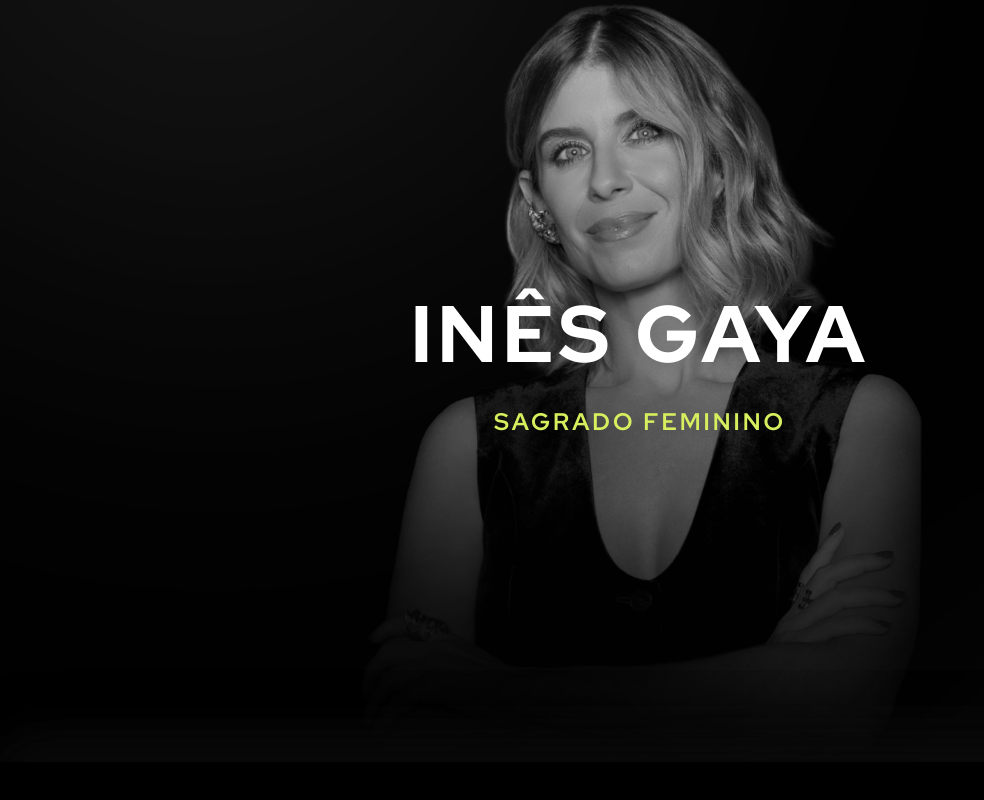
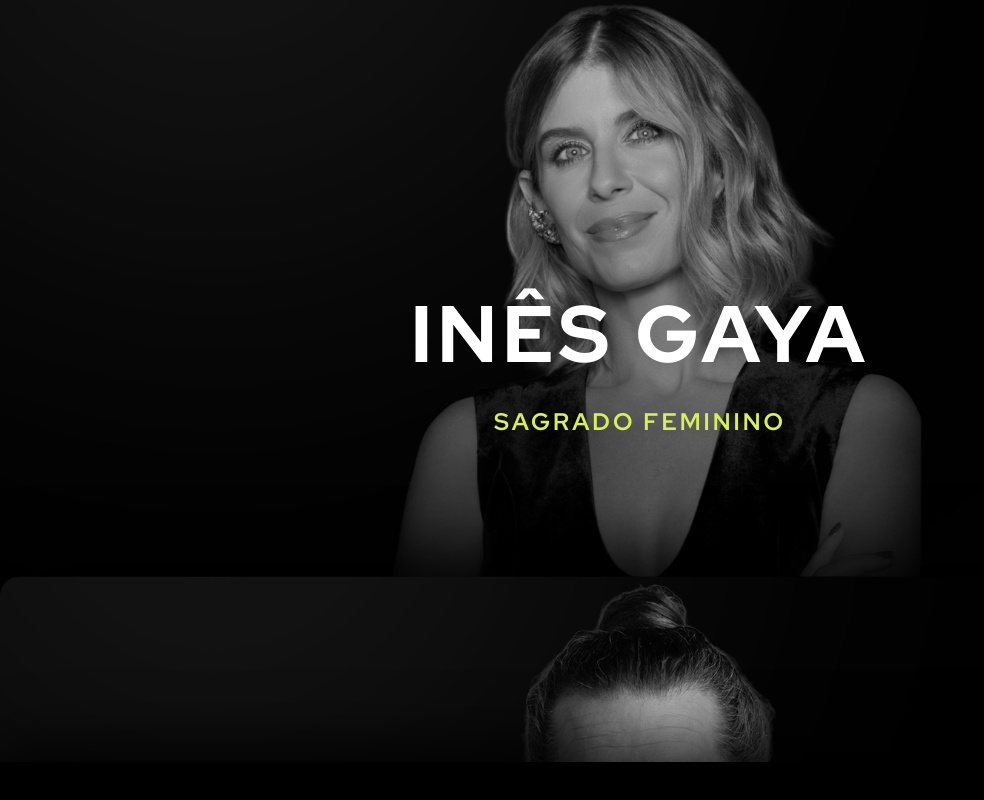
Before and after one commit to Floakz/syena-web, a React (Vite) app: page / in a window 1280 px wide. Shown: the part 1438-2238 px from the top of the page, without its empty margins (0-984 px from the left). Built offline with nearby package versions, Linux system fonts and the light colour scheme.

Commit message:
Scroll
-Change animation to be scrollable

```diff
--- a/src/pages/homepage/homepage.jsx
+++ b/src/pages/homepage/homepage.jsx
@@ -1,4 +1,4 @@
-import { useEffect, useRef, useState } from 'react'
+import { useEffect, useRef } from 'react'
 import styles from './homepage.module.css'
 import FAQ from '../../components/FAQ/FAQ'
 
@@ -22,7 +22,8 @@ export default function Homepage() {
     }, [])
 
     const sectionRef = useRef(null)
-    const [activeCards, setActiveCards] = useState([false, false, false, false])
+    const cardRefs = useRef([])
+    const serviceRefs = useRef([])
 
     useEffect(() => {
         const handleScroll = () => {
@@ -33,15 +34,32 @@ export default function Homepage() {
             const sectionHeight = sectionRef.current.offsetHeight - window.innerHeight
             const progress = Math.max(0, Math.min(1, scrolled / sectionHeight))
 
-            setActiveCards([
-                progress > 0,
-                progress > 0.33,
-                progress > 0.66,
-                progress > 0.95,
-            ])
+            cardRefs.current.forEach((el, i) => {
+                if (!el) return
+                const start = i / 4
+                const end = (i + 1) / 4
+                const p = Math.max(0, Math.min(1, (progress - start) / (end - start)))
+                // Card 0 starts with its top edge 150px from the viewport bottom
+                const startY = i === 0
+                    ? (window.innerHeight - 150) / window.innerHeight * 100
+                    : 100
+                el.style.transform = `translateY(${startY * (1 - p)}%)`
+            })
+
+            // Show services once card 4 is more than halfway in
+            const card4p = Math.max(0, Math.min(1, (progress - 0.75) / 0.25))
+            serviceRefs.current.forEach((el) => {
+                if (!el) return
+                if (card4p > 0.5) {
+                    el.classList.add(styles.singleServiceVisible)
+                } else {
+                    el.classList.remove(styles.singleServiceVisible)
+                }
+            })
         }
 
-        window.addEventListener('scroll', handleScroll)
+        window.addEventListener('scroll', handleScroll, { passive: true })
+        handleScroll()
         return () => window.removeEventListener('scroll', handleScroll)
     }, [])
 
@@ -50,20 +68,10 @@ export default function Homepage() {
             <div className={styles.homeHeader}>
                 <div className={styles.navBar}>
                     <img className={styles.syenaLogo} src="/assets/Logo-nome-branco.webp" alt="syena-logo" />
-                    {/* <div>
-                        <span>SOBRE</span>
-                        <span>CLIENTES</span>
-                        <span>CAPS</span>
-                        <span>MAIS</span>
-                    </div> */}
                 </div>
-
 
                 <div>
                     <h1 className={styles.title}>DAMOS ASAS às maiores referências nacionais</h1>
-
-                    {/* <h1 className={styles.title}>DAMOS <br /> ASAS</h1>
-                    <span className={styles.subTitle}>às maiores referências nacionais</span> */}
                     <a
                         href="https://form.syenadigital.com/"
                         target="_blank"
@@ -80,21 +88,16 @@ export default function Homepage() {
                         <span className={styles.tag}>LANÇAMENTOS</span>
                         <span className={styles.tag}>MARCAS PESSOAIS</span>
                         <span className={styles.tag}>INFOPRODUTOS</span>
-
                     </div>
                 </div>
             </div>
 
-
             <div className={styles.massiveTitleWrapper}>
-
                 <span className={styles.runningText}>
                     A Syena nasceu da convicção de que a presença digital não é um luxo é uma necessidade.
                     <br /><br />
                     Somos uma agência criativa especializada em branding, design e estratégia digital, com foco em marcas que querem destacar-se num mercado cada vez mais competitivo. Trabalhamos com fundadores, empresas e criadores que recusam ser mais um entre muitos.
-
                 </span>
-
 
                 <span className={styles.massiveTitle}>
                     MARCAS COM ESSÊNCIA
@@ -106,55 +109,44 @@ export default function Homepage() {
                     <span ref={(el) => (statsRef.current[2] = el)} className={styles.stat}>Top 5% PME's</span>
                 </div>
 
-                <div className={styles.container}>
-                    <div className={styles.clientsTitle}>Algumas marcas <br /> que impulsionamos.</div>
-                </div>
-
             </div>
 
             <div ref={sectionRef} className={styles.portfolioSection}>
                 <div className={styles.portfolioSticky}>
-                    <div className={`${styles.client} ${styles.client1} ${activeCards[0] ? styles.clientActive : ''}`} >
+
+                    <div className={styles.container}>
+                        <div className={styles.clientsTitle}>Algumas marcas <br /> que impulsionamos.</div>
+                    </div>
+                    <div ref={(el) => (cardRefs.current[0] = el)} className={`${styles.client} ${styles.client1}`}>
                         <span className={styles.clientName}>JORGE COUTINHO</span>
                         <span className={`${styles.clientActivity} ${styles.jorgeActivity}`}>
                             COACH MOTIVATIONAL
                         </span>
-
                     </div>
 
-
-
-                    <div className={`${styles.client} ${styles.client2} ${activeCards[1] ? styles.clientActive : ''}`} >
-
+                    <div ref={(el) => (cardRefs.current[1] = el)} className={`${styles.client} ${styles.client2}`}>
                         <span className={styles.clientName}>INÊS GAYA</span>
                         <span className={`${styles.clientActivity} ${styles.inesActivity}`}>
                             SAGRADO FEMININO
                         </span>
-
                     </div>
 
-                    <div className={`${styles.client} ${styles.client3} ${activeCards[2] ? styles.clientActive : ''}`} >
+                    <div ref={(el) => (cardRefs.current[2] = el)} className={`${styles.client} ${styles.client3}`}>
                         <span className={styles.clientName}>RUI ESTRELA</span>
                         <span className={`${styles.clientActivity} ${styles.ruiActivity}`}>
                             FILHOS DO SOL
                         </span>
                     </div>
 
-                    <div className={`${styles.client} ${styles.client4} ${activeCards[3] ? styles.clientActive : ''}`} >
-
+                    <div ref={(el) => (cardRefs.current[3] = el)} className={`${styles.client} ${styles.client4}`}>
                         <div className={styles.services}>
-                            {['BRANDING', 'LANÇAMENTOS', 'SOCIALS', 'CONSULTORIA', 'FORMAÇÃO'].map((s) => (
-                                <span key={s} className={`${styles.singleService} ${activeCards[3] ? styles.singleServiceVisible : ''}`}>{s}</span>
+                            {['BRANDING', 'LANÇAMENTOS', 'SOCIALS', 'CONSULTORIA', 'FORMAÇÃO'].map((s, i) => (
+                                <span key={s} ref={(el) => (serviceRefs.current[i] = el)} className={styles.singleService}>{s}</span>
                             ))}
                         </div>
-
-
-
                     </div>
                 </div>
             </div>
-
-            {/* ── Add new sections below here — they scroll normally ── */}
 
             <section className={styles.section}>
                 <FAQ />
@@ -164,9 +156,6 @@ export default function Homepage() {
                 <img className={styles.syenaLogo} src="/assets/Logo-nome-branco.webp" alt="syena-logo" />
                 <p>2026 syena digital. All rights reserved.</p>
             </section>
-
-
-
         </div>
     )
 }
--- a/src/pages/homepage/homepage.module.css
+++ b/src/pages/homepage/homepage.module.css
@@ -57,6 +57,7 @@
 }
 
 .footerWrap {
+    padding: 0 50px;
     display: flex;
     flex-direction: column;
 
@@ -66,7 +67,7 @@
     font-weight: 500;
     font-size: 0.8em;
     letter-spacing: 4px;
-    color: rgb(191, 190, 190);
+    color: rgb(255, 255, 255);
 }
 
 
@@ -251,7 +252,7 @@
     width: 100%;
     height: 100%;
     border-radius: 20px 20px 0 0;
-    box-shadow: 0 -20px 60px rgba(11, 11, 11, 0.8);
+    box-shadow: 0 -20px 60px rgba(0, 0, 0, 0.8);
     transform: translateY(100%);
     /* hidden below */
     transition: transform 0.85s cubic-bezier(0.16, 1, 0.3, 1);
@@ -341,16 +342,18 @@
 
 .clientsTitle {
     position: absolute;
-    top: 1000px;
-    text-align: left;
-    width: fit-content;
+    top: 450px;
+    left: 50%;
+    translate: -50%;
+    text-align: center;
+    width: 100%;
     font-size: 5em;
     text-transform: uppercase;
     line-height: 1em;
     font-weight: 800;
     color: white;
     padding-bottom: 100px;
-    border-bottom: 2px solid rgb(50, 50, 50);
+
 }
 
 .services {
```
